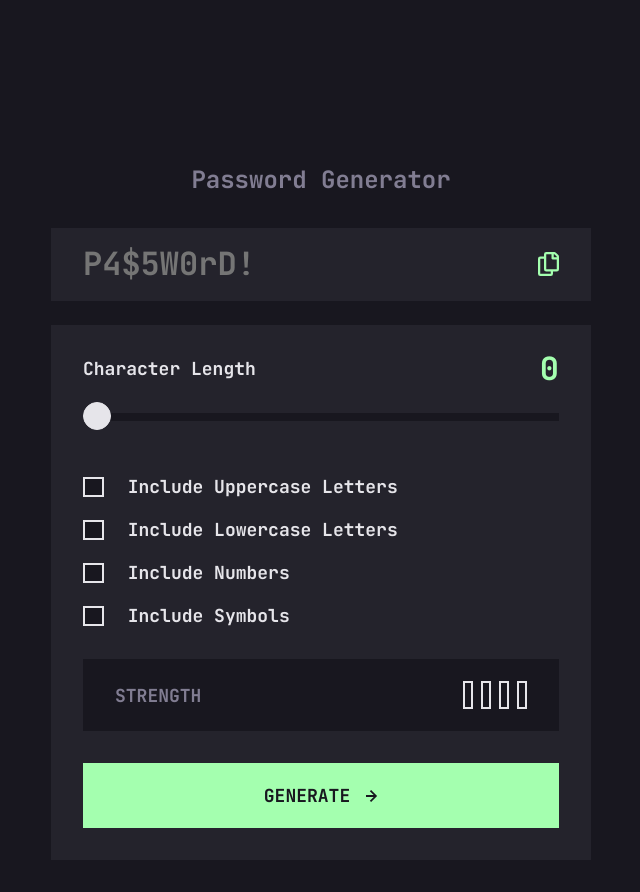
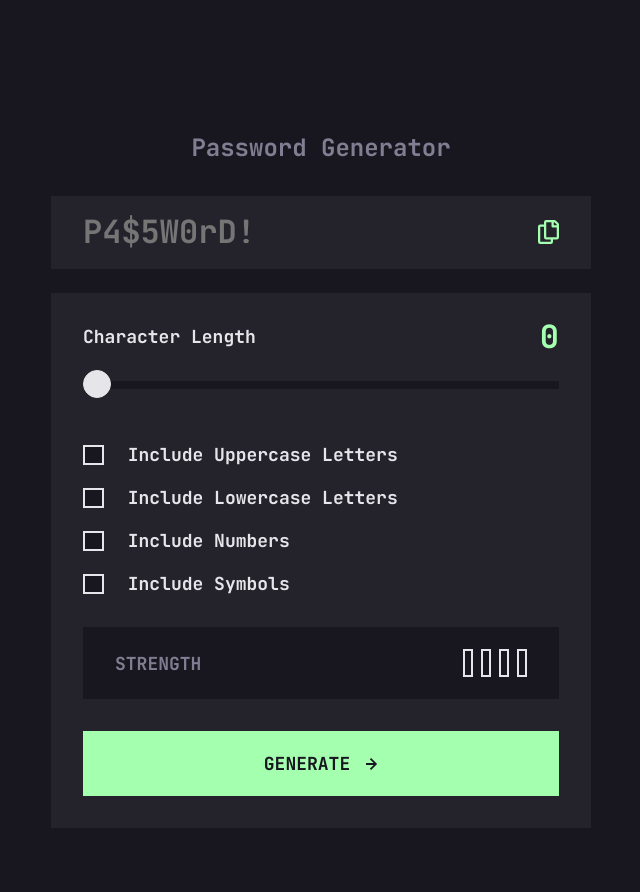
Before and after one commit to danmlarsen/fm-password-generator-app, a website: page index.html in a window 1280 px wide. Shown: the whole page, without its empty margins (319-959 px from the left). After the commit the page ends 860 px from the top, so only its background shows below. Drawn offline with Linux system fonts and the light colour scheme.

Commit message:
Minor adjustment

```diff
--- a/sass/_base.scss
+++ b/sass/_base.scss
@@ -27,7 +27,7 @@ body {
 }
 
 main {
-    margin-top: 13.3rem;
+    margin-top: 10.1rem;
 
     @media screen and (max-width: 48em) {
         margin-top: 0;
```
Also changed, not shown: css/style.css.
